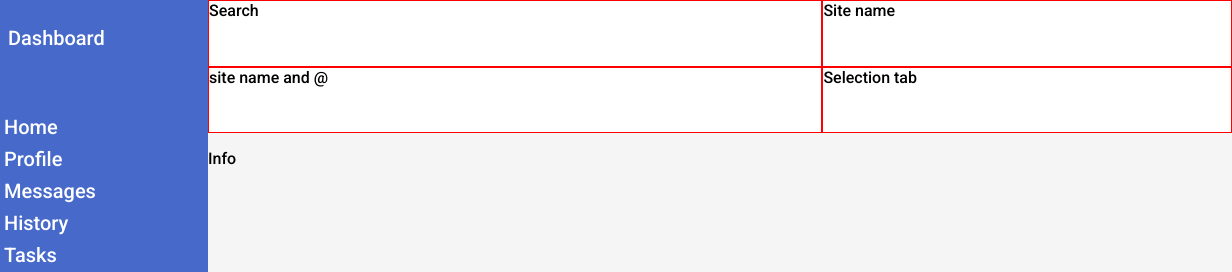
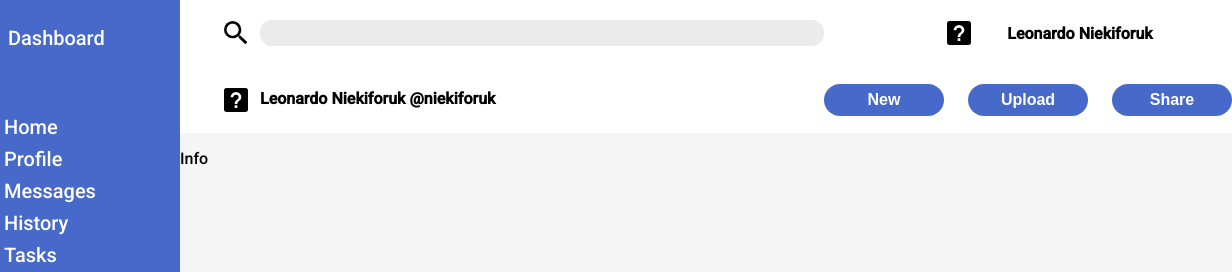
Before and after one commit to leonkito/TOP, a plain HTML site: page admin-dashboard/index.html in a window 1280 px wide. Shown: the top 272 px of the page, 48-1280 px from the left. Drawn offline with Linux system fonts and the light colour scheme.

Commit message:
center all items in header

```diff
--- a/admin-dashboard/index.html
+++ b/admin-dashboard/index.html
@@ -35,10 +35,16 @@
     </div>
   </div>
   <div class="headContainer">
-    <div>Search</div>
-    <div>Site name</div>
-    <div>site name and @</div>
-    <div>Selection tab</div>
+    <div class="searchbox">
+      <img class="iconsearch" src="images/magnify.svg"><input>
+    </div>
+    <div class="test"><img class="iconsearch" src="images/help-box.svg">Leonardo Niekiforuk</div>
+    <div><img class="iconsearch" src="images/help-box.svg">Leonardo Niekiforuk @niekiforuk</div>
+    <div class="test">
+      <button>New</button>
+      <button>Upload</button>
+      <button>Share</button>
+    </div>
   </div>
   <div class="infoContainer">
     <p>Info</p>
--- a/admin-dashboard/styles.css
+++ b/admin-dashboard/styles.css
@@ -23,11 +23,13 @@ html,body{
   display:grid;
   grid-template-rows:1fr 1fr;
   grid-template-columns: 3fr 2fr;
+  align-items: center;
+  justify-content: center;
   background-color:white;
+  font-weight: 900;
+  font-size: 2vh;
 }
-.headContainer>div{
-  border:1px solid red;
-}
+
 .infoContainer{
   grid-area:2/2/3/3;
   background-color: rgb(245, 245, 245);
@@ -54,3 +56,38 @@ li{
   height: 5vh;
   margin-left: 1vh;
 }
+input{
+  width:70vh;
+  height: 3vh;
+  border-radius: 1.5vh;
+  background-color: rgb(235, 235, 235);
+  border: 0cm;
+}
+
+.iconsearch{
+  vertical-align: middle;
+  height:4vh;
+  margin-right:1vh;
+  margin-left: 5vh;
+}
+button{
+  background-color: #476aca;
+  border-radius: 3vh;
+  height:4vh;
+  width:15vh;
+  color: white;
+  font-weight: 700;
+  border: 0vh;
+  font-size: 2vh;
+}
+.test{
+  display: flex;
+  align-items: center;
+  justify-content: center;
+  gap: 3vh;
+}
+.searchbox{
+  display:flex;
+  justify-content: flex-start;
+  align-items: center;
+}
```
Also changed, not shown: admin-dashboard/images/magnify.svg (added), 1 other file.
